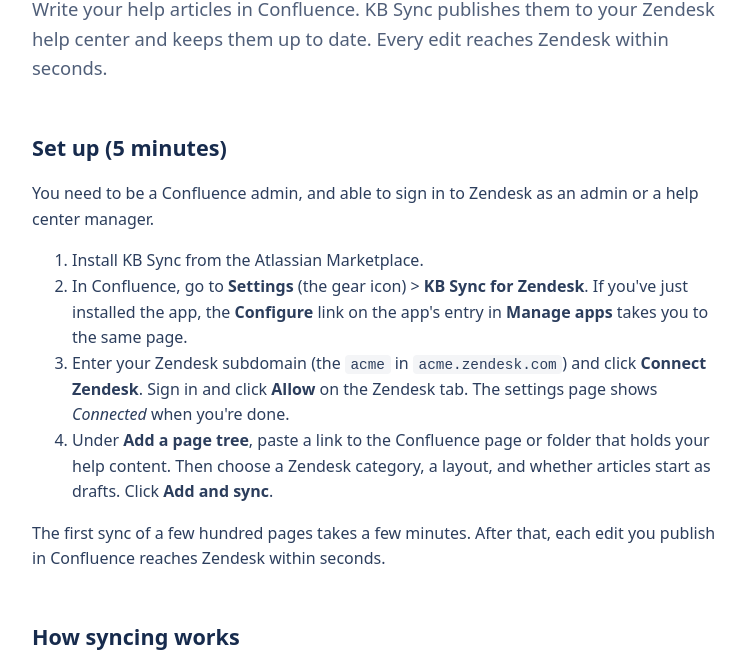
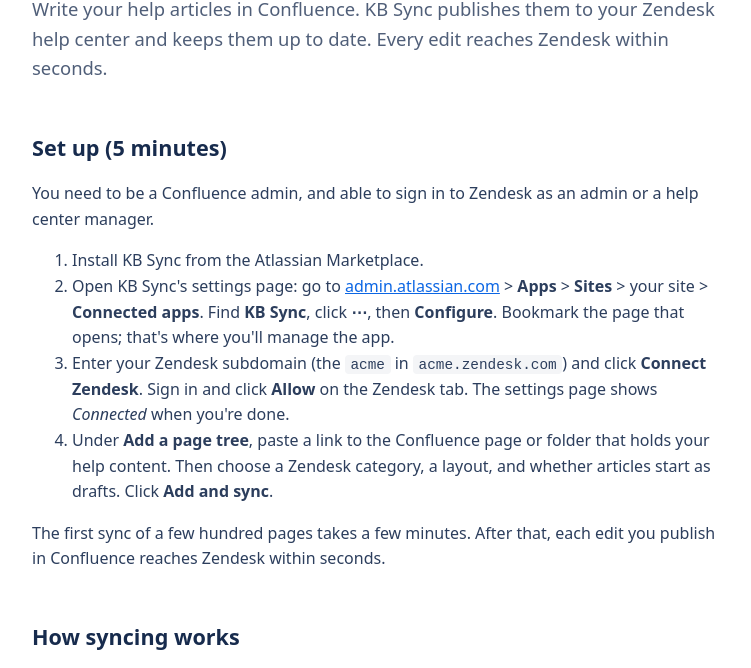
Before and after one commit to oneth-dias/kb-sync, a plain HTML site: page index.html in a window 1280 px wide. Shown: the part 121-789 px from the top of the page, without its empty margins (264-1015 px from the left). Drawn offline with Linux system fonts and the light colour scheme.

Commit message:
Docs: how to open the settings page (Connected apps > Configure)
Co-Authored-By: Claude Opus 5.5 <noreply@anthropic.com>

```diff
--- a/index.html
+++ b/index.html
@@ -20,7 +20,7 @@
   <p>You need to be a Confluence admin, and able to sign in to Zendesk as an admin or a help center manager.</p>
   <ol>
     <li>Install KB Sync from the Atlassian Marketplace.</li>
-    <li>In Confluence, go to <strong>Settings</strong> (the gear icon) &gt; <strong>KB Sync for Zendesk</strong>. If you've just installed the app, the <strong>Configure</strong> link on the app's entry in <strong>Manage apps</strong> takes you to the same page.</li>
+    <li>Open KB Sync's settings page: go to <a href="https://admin.atlassian.com">admin.atlassian.com</a> &gt; <strong>Apps</strong> &gt; <strong>Sites</strong> &gt; your site &gt; <strong>Connected apps</strong>. Find <strong>KB Sync</strong>, click <strong>⋯</strong>, then <strong>Configure</strong>. Bookmark the page that opens; that's where you'll manage the app.</li>
     <li>Enter your Zendesk subdomain (the <code>acme</code> in <code>acme.zendesk.com</code>) and click <strong>Connect Zendesk</strong>. Sign in and click <strong>Allow</strong> on the Zendesk tab. The settings page shows <em>Connected</em> when you're done.</li>
     <li>Under <strong>Add a page tree</strong>, paste a link to the Confluence page or folder that holds your help content. Then choose a Zendesk category, a layout, and whether articles start as drafts. Click <strong>Add and sync</strong>.</li>
   </ol>
```
Also changed, not shown: oauth.html (+1 -1 lines).
